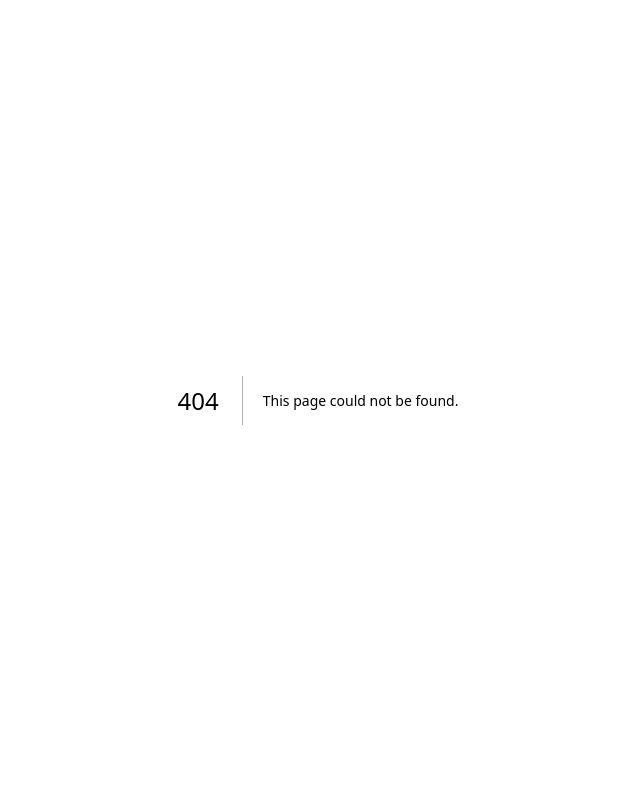
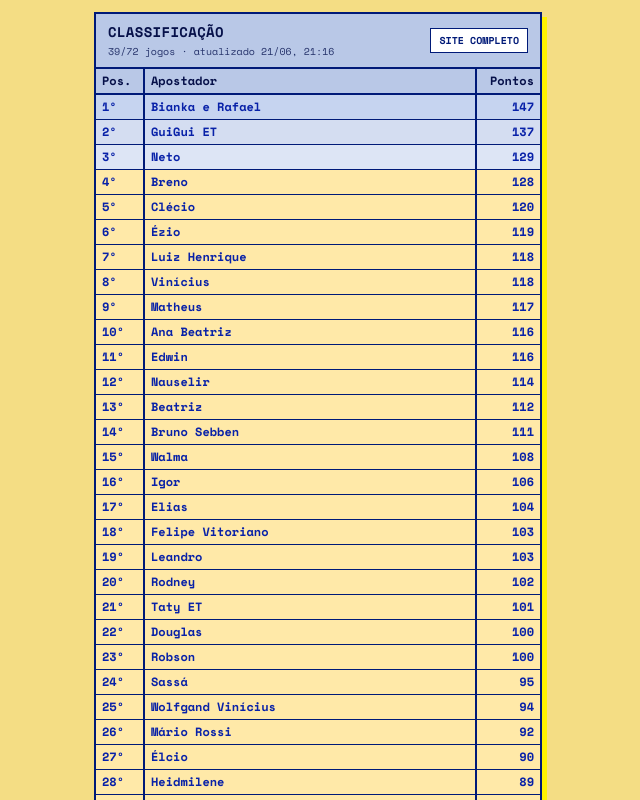
Before and after one commit to leandroclf/bolaocopa, a Next.js app: page /classificacao in a window 1280 px wide. Before the commit this address had no page. Shown: the top 800 px of the page, without its empty margins (322-962 px from the left). Built offline with nearby package versions, Linux system fonts and the light colour scheme.

Commit message:
feat: add simple standings page

```diff
--- /dev/null
+++ b/src/app/classificacao/page.tsx
@@ -0,0 +1,82 @@
+import Link from "next/link";
+import { getStandings } from "@/lib/data";
+
+function formatStamp(iso: string) {
+  return new Intl.DateTimeFormat("pt-BR", {
+    timeZone: "America/Sao_Paulo",
+    day: "2-digit",
+    month: "2-digit",
+    hour: "2-digit",
+    minute: "2-digit",
+  }).format(new Date(iso));
+}
+
+export default function SimpleClassificationPage() {
+  const data = getStandings();
+
+  return (
+    <main className="min-h-screen bg-[#f4dd84] px-2 py-3 text-[#061049] sm:px-4">
+      <div className="mx-auto max-w-md overflow-hidden border-2 border-[#001a78] bg-[#fee7a3] shadow-[5px_5px_0_#fff200]">
+        <div className="border-b-2 border-[#001a78] bg-[#b9c8e7] px-3 py-2">
+          <div className="flex items-center justify-between gap-3">
+            <div>
+              <h1 className="font-mono text-sm font-bold uppercase tracking-wide text-[#061049]">
+                Classificação
+              </h1>
+              <p className="mt-0.5 font-mono text-[10px] text-[#26336b]">
+                {data.countedMatches}/72 jogos · atualizado {formatStamp(data.lastUpdated)}
+              </p>
+            </div>
+            <Link
+              href="/"
+              className="shrink-0 border border-[#001a78] bg-white px-2 py-1 font-mono text-[10px] font-bold uppercase text-[#001a78]"
+            >
+              site completo
+            </Link>
+          </div>
+        </div>
+
+        <table className="w-full border-collapse font-mono text-[11px] sm:text-xs">
+          <thead>
+            <tr className="bg-[#b9c8e7]">
+              <th className="w-12 border-b-2 border-r-2 border-[#001a78] px-1.5 py-1 text-left font-bold">
+                Pos.
+              </th>
+              <th className="border-b-2 border-r-2 border-[#001a78] px-1.5 py-1 text-left font-bold">
+                Apostador
+              </th>
+              <th className="w-16 border-b-2 border-[#001a78] px-1.5 py-1 text-right font-bold">
+                Pontos
+              </th>
+            </tr>
+          </thead>
+          <tbody>
+            {data.standings.map((entry) => {
+              const podium =
+                entry.rank === 1
+                  ? "bg-[#c6d4f0]"
+                  : entry.rank === 2
+                    ? "bg-[#d4ddf1]"
+                    : entry.rank === 3
+                      ? "bg-[#dde5f5]"
+                      : "bg-[#ffe9a8]";
+              return (
+                <tr key={entry.name} className={`${podium} font-bold text-[#0821a8]`}>
+                  <td className="border-b border-r-2 border-[#001a78] px-1.5 py-1 text-left">
+                    {entry.rank}º
+                  </td>
+                  <td className="border-b border-r-2 border-[#001a78] px-1.5 py-1">
+                    {entry.name}
+                  </td>
+                  <td className="border-b border-[#001a78] px-1.5 py-1 text-right">
+                    {entry.points}
+                  </td>
+                </tr>
+              );
+            })}
+          </tbody>
+        </table>
+      </div>
+    </main>
+  );
+}
```
